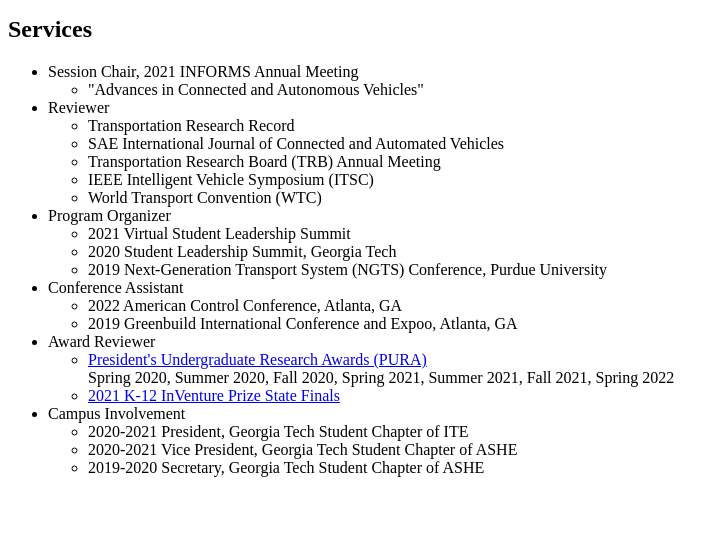
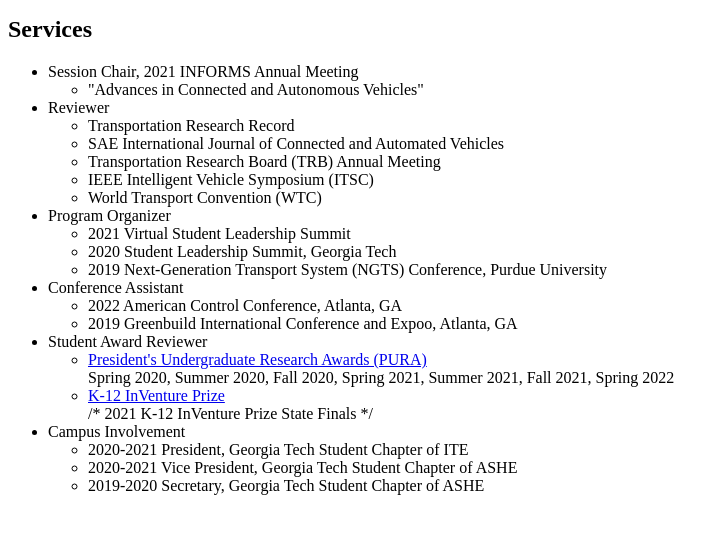
Before and after one commit to YangjiaoChen/YangjiaoChen.github.io, a Jekyll site: the page built from service.html, in a window 1280 px wide, cut to the strip 112-646 px from the top of the page. Shown: the whole strip, without its empty margins (0-728 px from the left). Built offline with Jekyll 4.4.1, drawn with Linux system fonts in a browser that asks for light colours.

Commit message:
Update service.html

```diff
--- a/service.html
+++ b/service.html
@@ -112,12 +112,13 @@ title: "Yangjiao Chen: service"
   </div>
 
 <div>
-    <li>Award Reviewer
+    <li>Student Award Reviewer
 	    <ul>
 
     <li><a href="https://undergradresearch.gatech.edu/content/presidents-undergraduate-research-awards" target="_blank">President's Undergraduate Research Awards (PURA)</a></li>
  Spring 2020, Summer 2020, Fall 2020, Spring 2021, Summer 2021, Fall 2021, Spring 2022
-    <li><a href="https://k12inventure.gatech.edu" target="_blank">2021 K-12 InVenture Prize State Finals</a></li>
+    <li><a href="https://k12inventure.gatech.edu" target="_blank"> K-12 InVenture Prize </a></li>
+	   /* 2021 K-12 InVenture Prize State Finals */
 	    </ul>
   </div>
 
```
